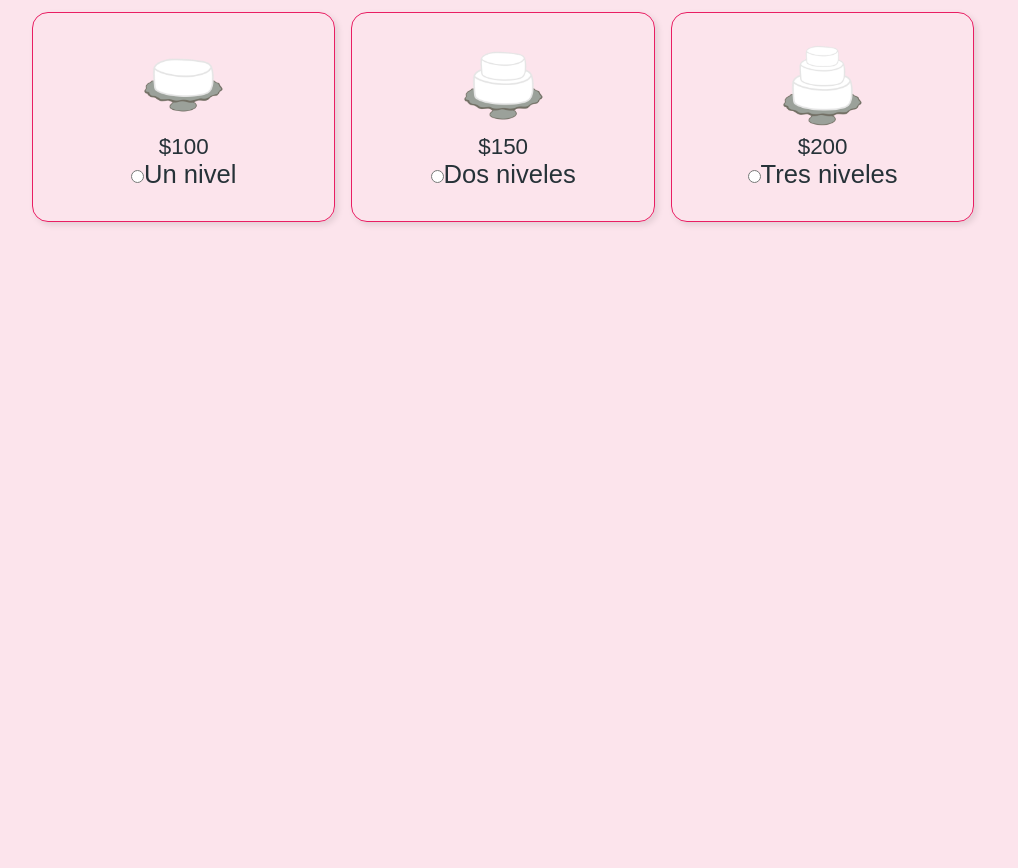
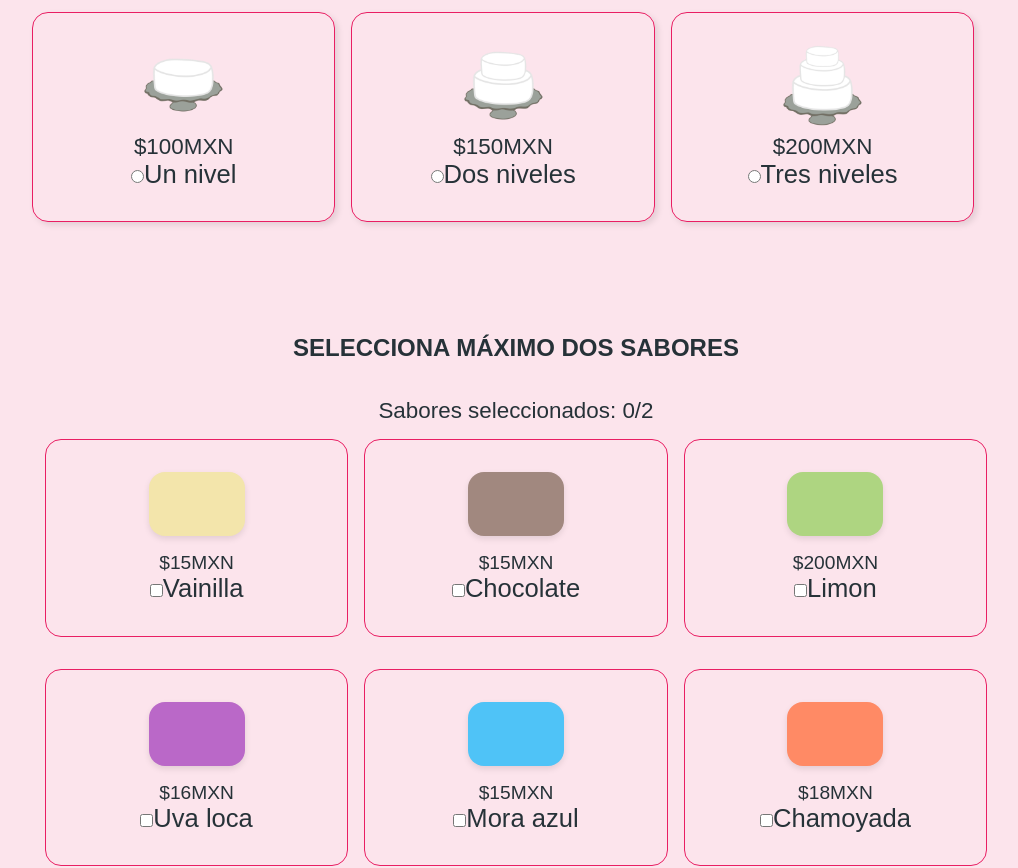
Before and after one commit to richirrim/vue-pasteleria-double-l, a Vue app: page /#/pastelcreator in a window 1280 px wide. Shown: the part 680-1548 px from the top of the page, without its empty margins (124-1142 px from the left). Before the commit the page ends 1014 px from the top, so only its background shows below. Built offline with nearby package versions, Linux system fonts and the light colour scheme.

Commit message:
Crea la sección de flavors.

```diff
--- a/src/components/CardCake.vue
+++ /dev/null
@@ -1,53 +0,0 @@
-<template>
-    <div class="card  card-cake">
-        <img class="card-cake__image" v-bind:src="url" alt="Ejemplo de un pastel base de un nivel.">
-        <span class="card-cake__price">${{ price }}</span>
-        <input class="card-cake__checket" type="radio" v-bind:id="index" name="drone" v-bind:value="index">
-        <label class="card-cake__label" v-bind:for="index">{{ text }}</label>
-    </div>
-</template>
-
-<script>
-    export default {
-        name: 'CardCakeComponent',
-        props: [
-            'price',
-            'imageName',
-            'text',
-            'indexElement'
-        ],
-        data() {
-            return {
-                url: require(`@/assets/images/${this.imageName}.png`),
-                index: `cake ${this.indexElement + 1}`
-            }
-        }
-    }
-</script>
-
-<style scoped lang="scss">
-/*-----------------------*\
-    $Card cakes
-\*-----------------------*/
-.card-cake {
-    flex-basis: var(--grid-3-columns);
-    padding: 2em 1em;
-    background-color: transparent;
-    border: 1px solid var(--color-first);
-    &__image {
-        width: 30%;
-        margin-left: auto;
-        margin-right: auto;
-        margin-bottom: .5em;
-    }
-    &__price {
-        display: inline-block;
-        font-size: 1.4em;
-        width: 100%;
-    }
-    &__label {
-        font-size: 1.6em;
-    }
-}
-
-</style>
--- /dev/null
+++ b/src/components/CardV2.vue
@@ -0,0 +1,104 @@
+<template>
+    <div v-bind:class="'card ' + classComponentName">
+        <img v-if="isActivateImageEl" v-bind:class="classComponentName+'__image'" v-bind:src="url" alt="Ejemplo de un pastel base de un nivel.">
+        <div v-else v-bind:class="'card ' + classComponentName+'__color ' +  classComponentName+'__'+flavor"></div>
+
+        <span v-bind:class="classComponentName+'__price'">${{ price }}MXN</span>
+        <input v-bind:class="classComponentName+'__checket'" v-bind:type="labelType" v-bind:id="type" name="drone" v-bind:value="type">
+        <label v-bind:class="classComponentName+'__label'" v-bind:for="type">{{ text }}</label>
+    </div>
+</template>
+
+<script>
+    export default {
+        name: 'CardV2Component',
+        props: [
+            'price',
+            'imageName',
+            'text',
+            'indexElement',
+            'classComponentName',
+            'isActivateImageEl',
+            'labelType'
+        ],
+        data() {
+            return {
+                flavor: this.text.toLowerCase().split(' ').join('-'),
+                url: this.imageName ? require(`@/assets/images/${this.imageName}.png`) : '',
+                type: this.classComponentName.split('-').pop() + this.indexElement,
+                tag: `cake${this.indexElement + 1}`
+            }
+        }
+    }
+</script>
+
+<style scoped lang="scss">
+/*-----------------------*\
+    $Card cakes
+\*-----------------------*/
+.card-cake {
+    padding: 2em 1em;
+    background-color: transparent;
+    border: 1px solid var(--color-first);
+    flex-basis: var(--grid-3-columns);
+    &__image {
+        width: 30%;
+        margin-left: auto;
+        margin-right: auto;
+        margin-bottom: .5em;
+    }
+    &__price {
+        display: inline-block;
+        font-size: 1.4em;
+        width: 100%;
+    }
+    &__label {
+        font-size: 1.6em;
+    }
+}
+
+
+/*-----------------------*\
+    $Card flavor
+\*-----------------------*/
+.card-flavor {
+    border: 1px solid var(--color-first);
+    background-color: transparent;
+    box-shadow: none;
+    flex-basis: var(--grid-3-columns);
+    &__color {
+        --width: 1em;
+        margin-left: auto;
+        margin-right: auto;
+        width: var(--width);
+        height: var(--width);
+        box-shadow: rgba(0, 0, 0, 0.1) 0 3px 6px;
+    }
+    &__price {
+        display: inline-block;
+        font-size: 1.2em;
+        width: 100%;
+    }
+    &__label {
+        font-size: 1.6em;
+    }
+    & .card-flavor__vainilla {
+        background-color: #F3E5AB;
+    }
+    & .card-flavor__chocolate {
+        background-color: #a1887f;
+    }
+    & .card-flavor__limon {
+        background-color: #aed581;
+    }
+    & .card-flavor__uva-loca {
+        background-color: #ba68c8;
+    }
+    & .card-flavor__mora-azul {
+        background-color: #4fc3f7;
+    }
+    & .card-flavor__chamoyada {
+        background-color: #ff8a65;
+    }
+}
+</style>
--- a/src/components/ListCakeCard.vue
+++ /dev/null
@@ -1,45 +0,0 @@
-<template>
-    <CardCake
-        v-for="(product, indexElement) in products"
-        v-bind:key="product"
-        v-bind:price="product.price"
-        v-bind:imageName="product.imageName"
-        v-bind:text="product.text"
-        v-bind:indexElement="indexElement"/>
-</template>
-
-<script>
-import CardCake from '@/components/CardCake'
-
-export default {
-    name: 'ListCakeCardComponent',
-    components: {
-        CardCake
-    },
-    data() {
-        return {
-            products: [
-                {
-                    price: '100',
-                    imageName: 'pastel-base-lv1',
-                    text: 'Un nivel'
-                },
-                {
-                    price: '150',
-                    imageName: 'pastel-base-lv2',
-                    text: 'Dos niveles'
-                },
-                {
-                    price: '200',
-                    imageName: 'pastel-base-lv3',
-                    text: 'Tres niveles'
-                }
-            ]
-        }
-    }
-}
-</script>
-
-<style>
-
-</style>
--- /dev/null
+++ b/src/components/ListCardV2.vue
@@ -0,0 +1,32 @@
+<template>
+    <CardV2
+        v-for="(product, indexElement) in products"
+        v-bind:key="product"
+        v-bind:price="product.price"
+        v-bind:imageName="product.imageName"
+        v-bind:text="product.text"
+        v-bind:indexElement="indexElement"
+        v-bind:classComponentName="product.classComponentName"
+        v-bind:labelType="labelType"
+        v-bind:isActivateImageEl="isActivateImageEl"/>
+</template>
+
+<script>
+import CardV2 from '@/components/CardV2'
+
+export default {
+    name: 'ListCardV2Component',
+    components: {
+        CardV2
+    },
+    props: [
+        'labelType',
+        'isActivateImageEl',
+        'products'
+    ]
+}
+</script>
+
+<style>
+
+</style>
--- a/src/views/PastelCreatorView.vue
+++ b/src/views/PastelCreatorView.vue
@@ -5,27 +5,102 @@
   <main class="main  main__pastel-creator">
     <h1 class="title  center-content">Let´s Go!</h1>
     <!-- ---------- $Base cakes --------------- -->
-    <section class="base-cakes  l-section  l-container">
+    <section class="base-cakes  l-section  l-container  center-content">
       <h2 class="base-cakes__title">Seleccion uno de los pasteles base</h2>
-      <ListCakeCard />
+      <ListCardV2
+        v-bind:labelType="'radio'"
+        v-bind:isActivateImageEl="true"
+        v-bind:products="baseCakes"/>
+    </section>
+    <!-- ---------- $Flavors --------------- -->
+    <section id="js-flavors" class="flavors  l-section  l-container  center-content">
+      <h2 class="flav+ors__title">Selecciona máximo dos sabores</h2>
+      <span class="flavors__number-selected-flavors">Sabores seleccionados: <span id="js-selected-flovers">0/2</span></span>
+      <ListCardV2
+      v-bind:labelType="'checkbox'"
+      v-bind:isActivateImageEl="false"
+      v-bind:products="flavors"/>
+    </section>
+    <!-- ---------- $Toppings --------------- -->
+    <section id="js-toppings" class="toppings  l-section  l-container  center-content">
+      <h2 class="toppings__title">Selecciona máximo 4 toppings</h2>
+      <span class="toppings__text">Topping seleccionados: <spa id="js-selected-toppings">0/4</spa></span>
     </section>
   </main>
 </template>
 
 <script>
 import Header from '@/components/Header.vue'
-import ListCakeCard from '@/components/ListCakeCard.vue'
+import ListCardV2 from '@/components/ListCardV2.vue'
 
 export default {
   name: 'PastelCreatorView',
   components: {
     Header,
-    ListCakeCard
+    ListCardV2
   },
   data() {
     return {
       title: 'No pares hasta quedar satisfecho con tu creación 🎂',
-      description: 'Pasteles deliciosos y de gran calidad para hacerte feliz.'
+      description: 'Pasteles deliciosos y de gran calidad para hacerte feliz.',
+      baseCakes: [
+        {
+            price: '100',
+            imageName: 'pastel-base-lv1',
+            text: 'Un nivel',
+            classComponentName: 'card-cake'
+        },
+        {
+            price: '150',
+            imageName: 'pastel-base-lv2',
+            text: 'Dos niveles',
+            classComponentName: 'card-cake'
+        },
+        {
+            price: '200',
+            imageName: 'pastel-base-lv3',
+            text: 'Tres niveles',
+            classComponentName: 'card-cake'
+        }
+      ],
+      flavors: [
+        {
+            price: '15',
+            imageName: '',
+            text: 'Vainilla',
+            classComponentName: 'card-flavor'
+        },
+        {
+            price: '15',
+            imageName: '',
+            text: 'Chocolate',
+            classComponentName: 'card-flavor'
+        },
+        {
+            price: '200',
+            imageName: '',
+            text: 'Limon',
+            classComponentName: 'card-flavor'
+        },
+        {
+            price: '16',
+            imageName: '',
+            text: 'Uva loca',
+            classComponentName: 'card-flavor'
+        },
+        {
+            price: '15',
+            imageName: '',
+            text: 'Mora azul',
+            classComponentName: 'card-flavor'
+        },
+        {
+            price: '18',
+            imageName: '',
+            text: 'Chamoyada',
+            classComponentName: 'card-flavor'
+        }
+      ]
     }
   }
 }
@@ -33,23 +108,35 @@ export default {
 
 <style scoped lang="scss">
 /*-----------------------*\
-    $Main
-\*-----------------------*/
-.main__pastel-creator {
-    // text-align: center;
-}
-
-/*-----------------------*\
     $Base cakes
 \*-----------------------*/
 .base-cakes {
     gap: var(--gutter);
-    text-align: center;
     align-items: center;
     &__title {
         width: 100%;
     }
 }
+
+
+/*-----------------------*\
+    $Flavors
+\*-----------------------*/
+.flavors,
+.toppings {
+    gap: var(--gutter);
+    justify-content: center;
+    &__title {
+        width: 100%;
+    }
+    &__number-selected-flavors {
+        display: inline-block;
+        font-size: 1.4em;
+        width: 100%;
+    }
+}
+
+
 
 a {
   font-weight: bold;
```
